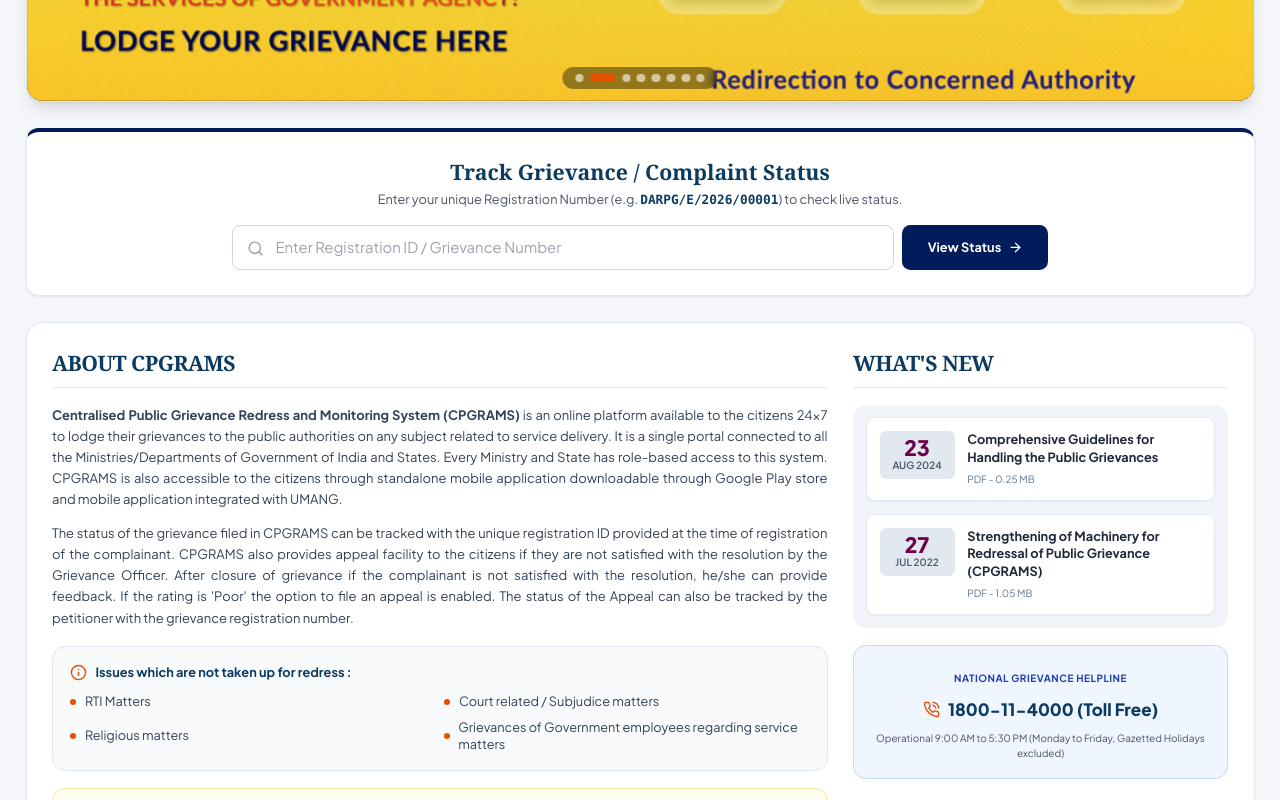
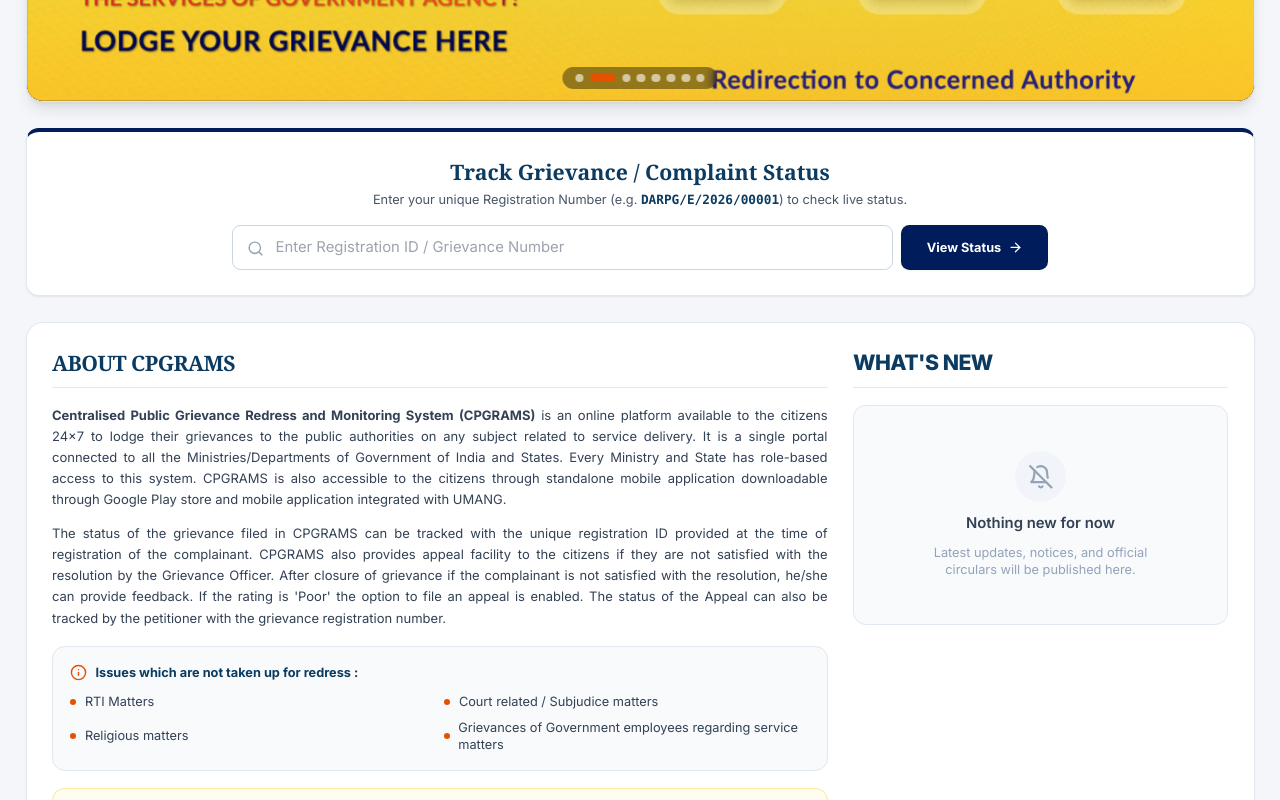
Before and after one commit to Yuvraj-Sharma-404/SIH, a Next.js app: page / in a window 1280 px wide. Shown: the part 540-1340 px from the top of the page. Built offline with nearby package versions, Linux system fonts and the light colour scheme.

Commit message:
edited what's new

```diff
--- a/src/app/globals.css
+++ b/src/app/globals.css
@@ -1,4 +1,4 @@
-@import url('https://fonts.googleapis.com/css2?family=Dancing+Script:wght@600;700&family=Pacifico&family=Satisfy&family=Hind:wght@400;500;600;700&family=Noto+Sans+Devanagari:wght@400;500;600;700;800&family=Montserrat:wght@400;500;600;700;800&family=Plus+Jakarta+Sans:wght@400;500;600;700;800&family=JetBrains+Mono:wght@400;500;600&display=swap');
+@import url('https://fonts.googleapis.com/css2?family=Inter:wght@300;400;500;600;700;800&family=Dancing+Script:wght@600;700&family=Pacifico&family=Satisfy&family=Hind:wght@400;500;600;700&family=Noto+Sans+Devanagari:wght@400;500;600;700;800&family=Montserrat:wght@400;500;600;700;800&family=Plus+Jakarta+Sans:wght@400;500;600;700;800&family=JetBrains+Mono:wght@400;500;600&display=swap');
 
 @tailwind base;
 @tailwind components;
@@ -26,7 +26,7 @@
 body {
   background-color: var(--background);
   color: var(--foreground);
-  font-family: 'Plus Jakarta Sans', 'Hind', -apple-system, BlinkMacSystemFont, 'Segoe UI', Roboto, sans-serif;
+  font-family: 'Inter', -apple-system, BlinkMacSystemFont, 'Segoe UI', Roboto, sans-serif;
   min-height: 100vh;
   overflow-x: hidden;
 }
--- a/src/app/layout.tsx
+++ b/src/app/layout.tsx
@@ -1,8 +1,15 @@
 import type { Metadata } from "next";
+import { Inter } from "next/font/google";
 import "./globals.css";
 import CpgramsHeader from "@/components/CpgramsHeader";
 import CpgramsFooter from "@/components/CpgramsFooter";
 import GoogleTranslate from "@/components/GoogleTranslate";
+
+const inter = Inter({
+  subsets: ["latin"],
+  weight: ["300", "400", "500", "600", "700", "800"],
+  display: "swap",
+});
 
 export const metadata: Metadata = {
   title: "SmadhanX - Smart Public Grievance Redressal Portal",
@@ -20,7 +27,7 @@
 }>) {
   return (
     <html lang="en">
-      <body className="min-h-screen flex flex-col bg-[#f4f6f9] text-slate-900 selection:bg-orange-100 selection:text-orange-900">
+      <body className={`${inter.className} min-h-screen flex flex-col bg-[#f4f6f9] text-slate-900 selection:bg-orange-100 selection:text-orange-900`}>
         <GoogleTranslate />
         <CpgramsHeader />
         <main className="flex-1 max-w-7xl w-full mx-auto px-3 sm:px-6 py-4 sm:py-6">
--- a/src/app/page.tsx
+++ b/src/app/page.tsx
@@ -4,7 +4,7 @@
   ArrowRight,
   AlertCircle,
   Info,
-  PhoneCall,
+  BellOff,
 } from "lucide-react";
 import CpgramsBannerCarousel from "@/components/CpgramsBannerCarousel";
 
@@ -116,61 +116,23 @@
           </div>
         </div>
 
-        {/* Right Column (4 Cols): WHAT'S NEW Circulars & Guidelines */}
+        {/* Right Column (4 Cols): WHAT'S NEW */}
         <div className="lg:col-span-4 space-y-4">
           <div className="border-b border-slate-200 pb-2">
-            <h2 className="text-xl font-extrabold text-gov-navy font-serif uppercase tracking-tight">
+            <h2 className="text-xl font-extrabold text-gov-navy uppercase tracking-tight">
               What&apos;s New
             </h2>
           </div>
 
-          <div className="bg-slate-100 rounded-xl p-3 space-y-3">
-            {/* Circular 1 */}
-            <div className="bg-white p-3 rounded-lg border border-slate-200 shadow-sm flex items-start gap-3 hover:border-gov-navy transition">
-              <div className="whatsNew-badge bg-slate-200 flex flex-col items-center justify-center p-2 rounded">
-                <span className="text-xl font-extrabold text-[#6f0047] leading-none">23</span>
-                <span className="text-[10px] text-slate-600 uppercase font-semibold">Aug 2024</span>
-              </div>
-              <div className="space-y-1 text-xs">
-                <Link
-                  href="/about"
-                  className="font-bold text-slate-800 hover:text-gov-navy hover:underline leading-snug block"
-                >
-                  Comprehensive Guidelines for Handling the Public Grievances
-                </Link>
-                <span className="text-[10px] text-slate-500 block">PDF - 0.25 MB</span>
-              </div>
+          <div className="bg-slate-50 border border-slate-200 rounded-xl p-8 text-center space-y-2.5 flex flex-col items-center justify-center min-h-[220px]">
+            <div className="w-12 h-12 rounded-full bg-slate-100 flex items-center justify-center text-slate-400">
+              <BellOff className="w-6 h-6" />
             </div>
-
-            {/* Circular 2 */}
-            <div className="bg-white p-3 rounded-lg border border-slate-200 shadow-sm flex items-start gap-3 hover:border-gov-navy transition">
-              <div className="whatsNew-badge bg-slate-200 flex flex-col items-center justify-center p-2 rounded">
-                <span className="text-xl font-extrabold text-[#6f0047] leading-none">27</span>
-                <span className="text-[10px] text-slate-600 uppercase font-semibold">Jul 2022</span>
-              </div>
-              <div className="space-y-1 text-xs">
-                <Link
-                  href="/about"
-                  className="font-bold text-slate-800 hover:text-gov-navy hover:underline leading-snug block"
-                >
-                  Strengthening of Machinery for Redressal of Public Grievance (CPGRAMS)
-                </Link>
-                <span className="text-[10px] text-slate-500 block">PDF - 1.05 MB</span>
-              </div>
-            </div>
-          </div>
-
-          {/* Quick Helpline Box */}
-          <div className="p-4 rounded-xl bg-blue-50 border border-blue-200 text-center space-y-2">
-            <span className="text-[10px] font-bold uppercase tracking-wider text-blue-800">
-              National Grievance Helpline
-            </span>
-            <div className="flex items-center justify-center gap-2 text-base font-extrabold text-gov-navy">
-              <PhoneCall className="w-4 h-4 text-gov-saffron" />
-              <span>1800-11-4000 (Toll Free)</span>
-            </div>
-            <p className="text-[10px] text-slate-600">
-              Operational 9:00 AM to 5:30 PM (Monday to Friday, Gazetted Holidays excluded)
+            <p className="text-sm font-semibold text-slate-700">
+              Nothing new for now
+            </p>
+            <p className="text-xs text-slate-400 max-w-[220px]">
+              Latest updates, notices, and official circulars will be published here.
             </p>
           </div>
         </div>
--- a/src/components/SmadhanXLogo.tsx
+++ b/src/components/SmadhanXLogo.tsx
@@ -87,7 +87,7 @@
               </span>
             </h1>
           </div>
-          <p className="text-xs sm:text-[12px] font-semibold text-slate-500 tracking-wider uppercase font-sans">
+          <p className="text-xs sm:text-[13px] font-medium italic text-slate-600 tracking-normal font-sans">
             Grievance Portal
           </p>
         </div>
--- a/tailwind.config.ts
+++ b/tailwind.config.ts
@@ -21,6 +21,9 @@
           "emerald-light": "#F0FDF4",
         },
       },
+      fontFamily: {
+        sans: ["Inter", "-apple-system", "BlinkMacSystemFont", "Segoe UI", "Roboto", "sans-serif"],
+      },
     },
   },
   plugins: [],
```
